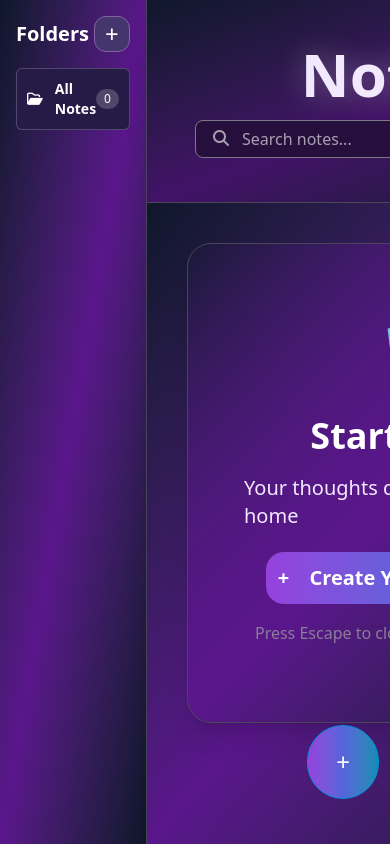
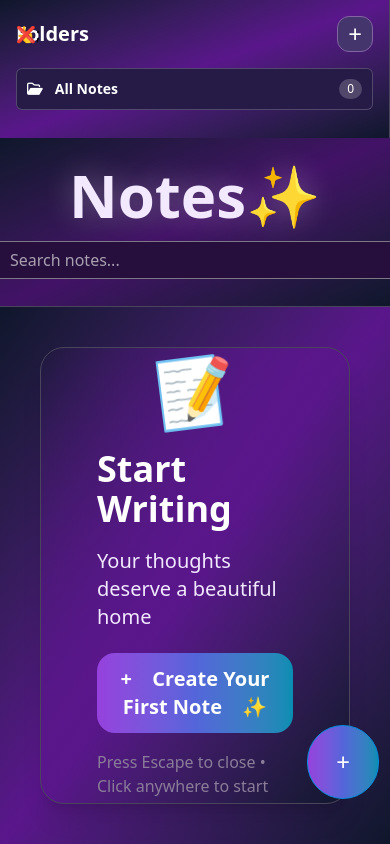
Before and after one commit to NwakanmaEmmanuel/Mini-Note-Board, a React (Vite) app: page / in a window 390 px wide. Built offline with nearby package versions, Linux system fonts and the light colour scheme.

Commit message:
adding the media queries

```diff
--- a/src/App.jsx
+++ b/src/App.jsx
@@ -30,7 +30,7 @@ function App() {
   return (
 
 
-    <div className='flex h-screen overflow-hidden  '>
+    <div className='flex flex-col md:flex-row h-screen overflow-hidden  '>
       <Sidebar folders={folders} setFolders={setFolders} notes={notes} setSelectedFolder={setSelectedFolder}/>
       <Header folders={folders} setFolders={setFolders} addNewNote={addNewNote} handleDeleteNote={handleDeleteNote} notes={notes} selectedFolder={selectedFolder} setSelectedFolder={setSelectedFolder} handleUpdateNote={handleUpdateNote}/>
     </div>
--- a/src/components/Header.jsx
+++ b/src/components/Header.jsx
@@ -16,7 +16,7 @@ export default function Header( {addNewNote, handleDeleteNote, folders, selected
     : notes;
 
   return (
-    <div className=' flex flex-col basis-[84.5%] '>
+    <div className=' flex flex-col basis-[84.5%] md:basis-full'>
 
       <div className='bg-linear-to-br from-slate-900 via-[#421267] to-slate-900  shadow-xl backdrop-blur-lg border-b border-[#4b455c] outline-0  flex flex-1 h-48 items-center justify-center flex-col basis-[24%]'>
 
--- a/src/components/Sidebar.jsx
+++ b/src/components/Sidebar.jsx
@@ -36,6 +36,8 @@ function Sidebar( {notes,folders, setFolders, setSelectedFolder}) {
 
       {/* Header */}
       <div className='flex items-center justify-between mb-4'>
+        <button className='absolute block md:hidden'>👆;</button>
+        <button className='absolute'>❌</button>
         <h3 className='text-xl text-white font-bold'>Folders</h3>
         <button
           onClick={() => setShowFolder(true)}
@@ -55,7 +57,6 @@ function Sidebar( {notes,folders, setFolders, setSelectedFolder}) {
       <div className='flex-1 overflow-y-auto overflow-x-hidden pr-1'>
            {folders.map((folder) => (
 
-            // const  folder.name.length > 13 ? folder.name : folder.name.split(" ").slice(0, 10).join(" ") + "...";
             <div
               key={folder.id}
               onClick={() => setSelectedFolder(folder)}
```
